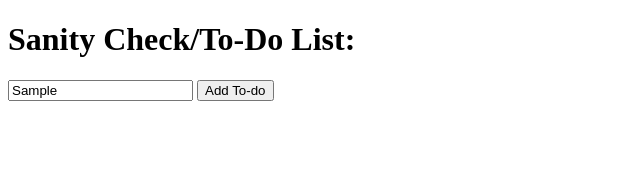
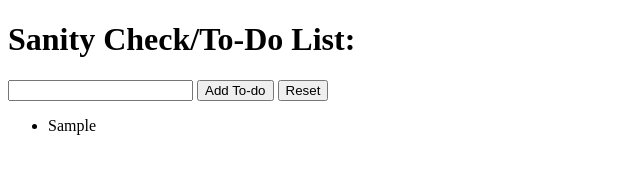
Before and after one commit to gkatsikis/dom-todo-lab, a plain HTML site: page index.html in a window 1280 px wide. Both pictures are taken after typing "Sample" into the empty fields and a click on the button "Add To-do". Shown: the whole page, without its empty margins (0-640 px from the left). Drawn offline with Linux system fonts and the light colour scheme.

Commit message:
finishing lab beginning

```diff
--- a/index.html
+++ b/index.html
@@ -11,6 +11,7 @@
   <h1>Sanity Check/To-Do List:</h1>
   <input id="important" type="text">
   <button id="submit-button">Add To-do</button>
+  <button id="reset">Reset</button>
   <ul id="todo-list"></ul>
 </body>
 </html>
--- a/js/app.js
+++ b/js/app.js
@@ -5,3 +5,22 @@ const inp = document.querySelector("#important")
 const butt = document.querySelector("#submit-button")
 
 const list = document.querySelector("#todo-list")
+
+const reset = document.querySelector("#reset")
+
+const items = document.querySelector(".items")
+
+butt.addEventListener('click', function(evt){
+  const newLi = document.createElement('li')
+  newLi.textContent = inp.value
+  if(inp.value !== "") {
+    document.querySelector('ul').appendChild
+    (newLi)
+    inp.value = ""
+  }
+})
+
+reset.addEventListener('click', function(evt) {
+  inp.value = ""
+  document.removeChild('li')
+})
```
